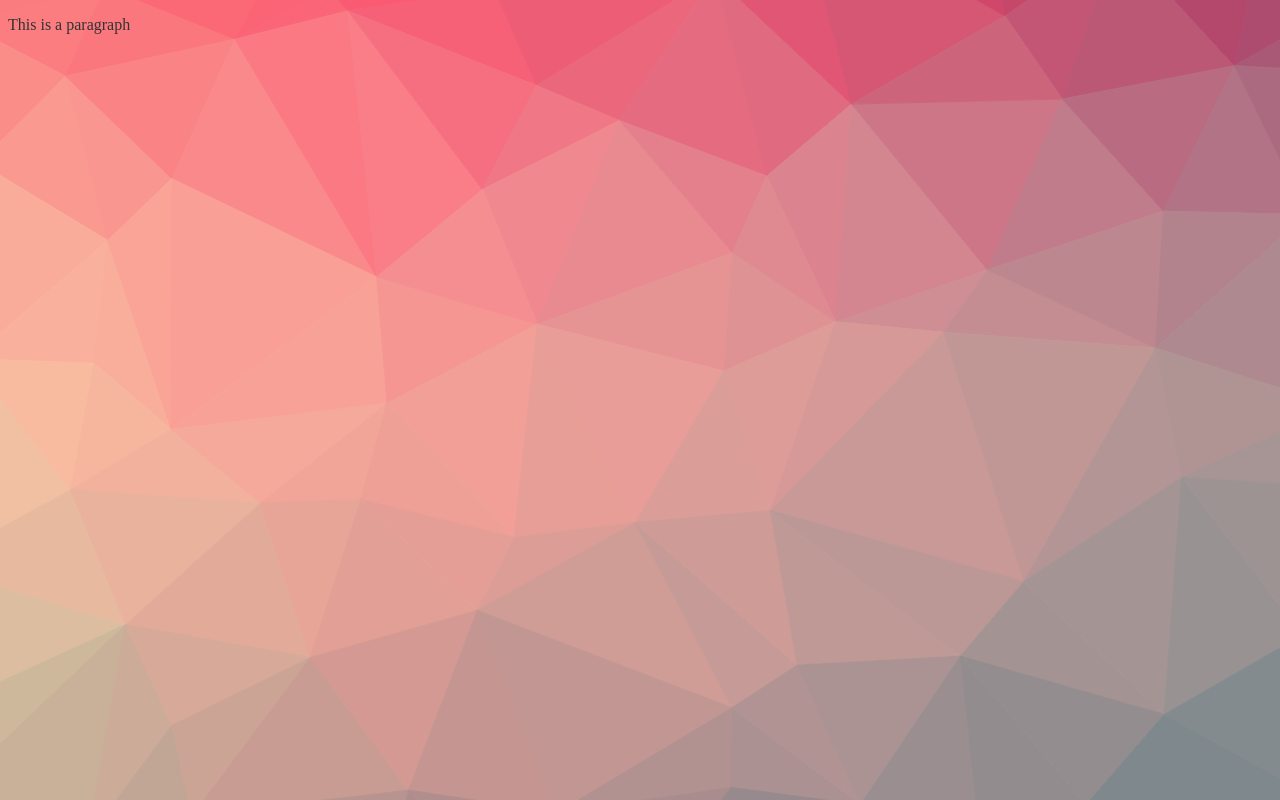
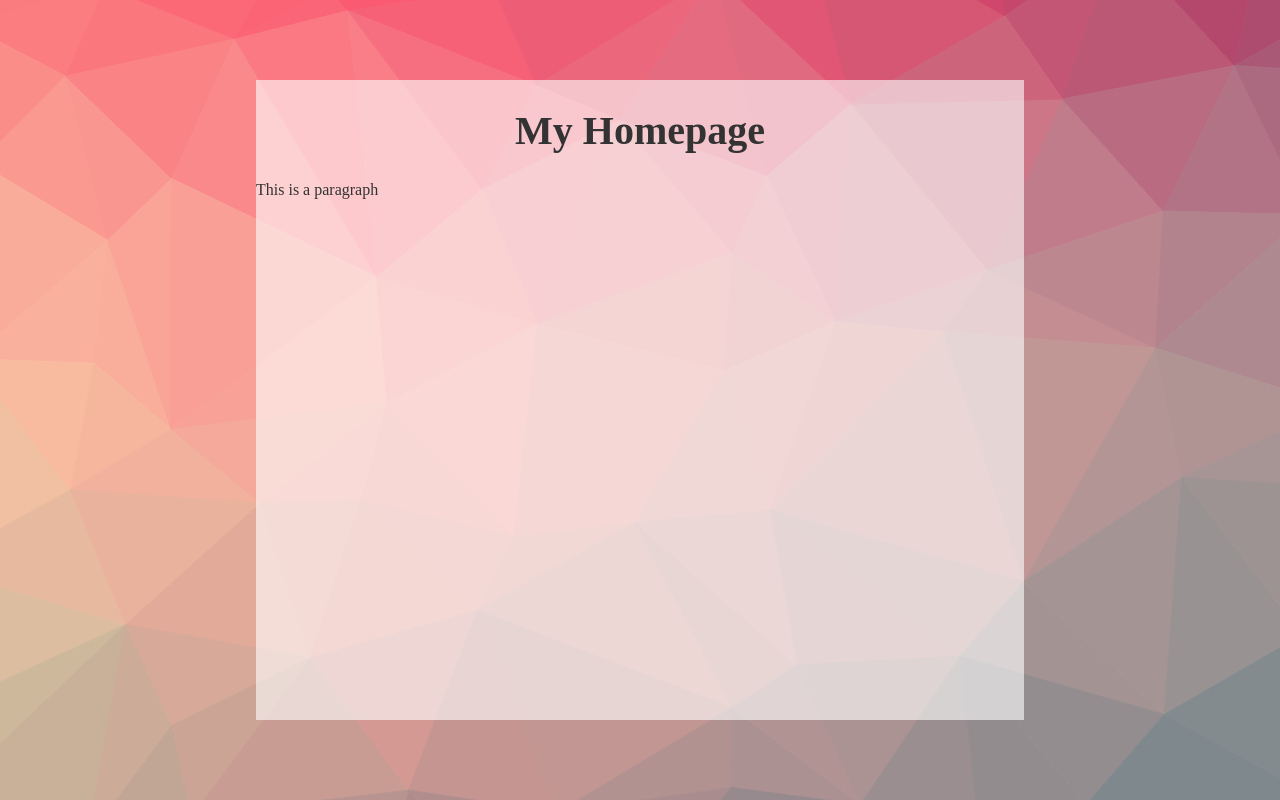
Before and after one commit to elenapan/homepage, a plain HTML site: page index.html in a window 1280 px wide. Drawn offline with Linux system fonts and the light colour scheme.

Commit message:
added a semi transparent box that will display the content

```diff
--- a/index.html
+++ b/index.html
@@ -5,6 +5,9 @@
         <link rel="stylesheet" href="style/style.css">
     </head>
     <body>
-        <p>This is a paragraph</p>
+        <div class="mainbox">
+            <h1>My Homepage</h1>
+            <p>This is a paragraph</p>
+        </div>
     </body>
 </html>
--- a/style/style.css
+++ b/style/style.css
@@ -5,3 +5,22 @@ body {
     height: 100%;
     width: 100%;
 }
+
+.mainbox {
+    height: 80%;
+    width: 60%;
+    background-color: rgba(255, 255, 255, 0.6);
+
+    /* Center the box */
+    transform: translate(-50%, -50%);
+    top: 50%;
+    left: 50%;
+    position: absolute;
+
+}
+
+h1 {
+    font-weight: bold;
+    font-size: 30pt;
+    text-align: center;
+}
```
